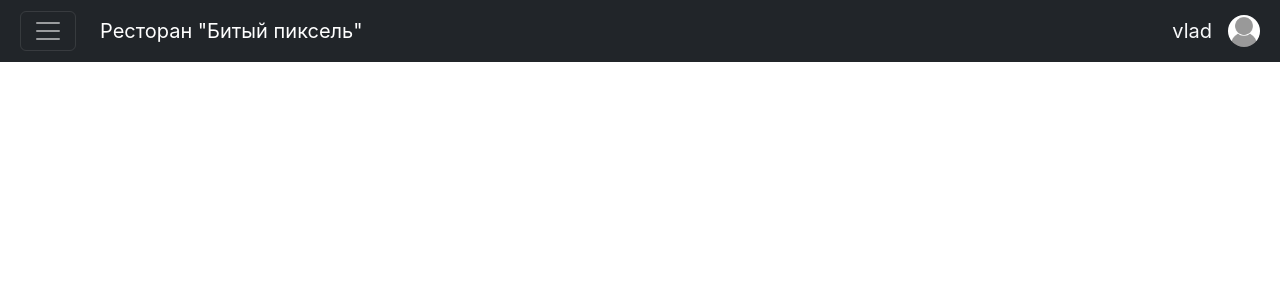
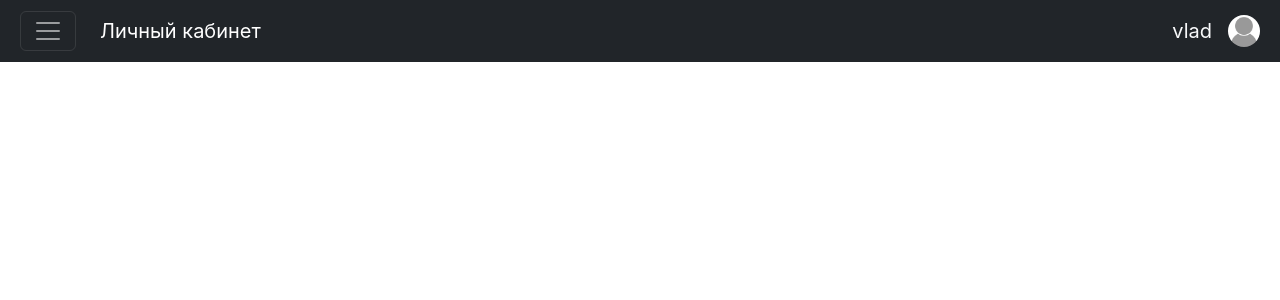
Before and after one commit to VladBrok/frontend-dev-test-task, a React (Vite) app: page / in a window 1280 px wide. Both pictures are taken after a click on the button "Регистрация". Shown: the top 300 px of the page. Built offline with nearby package versions, Linux system fonts and the light colour scheme.

Commit message:
change header title

```diff
--- a/src/components/header/header.tsx
+++ b/src/components/header/header.tsx
@@ -54,6 +54,10 @@ export default function Header() {
 
   const spinner = <Spinner animation="grow" className="mx-auto mt-5" />
 
+  const title = MENU_LINKS.find(
+    (link) => link.route === location.pathname,
+  )?.name
+
   return (
     <div>
       <Navbar
@@ -66,9 +70,7 @@ export default function Header() {
         <Container fluid>
           <div className="d-flex gap-4">
             <Navbar.Toggle onClick={() => setIsMenuOpen((prev) => !prev)} />
-            <Navbar.Brand href="#">
-              Ресторан &quot;Битый пиксель&quot;
-            </Navbar.Brand>
+            <Navbar.Brand href="#">{title}</Navbar.Brand>
           </div>
           <div className="d-flex gap-3 align-items-center">
             <Navbar.Text className="text-light fs-5">{user?.login}</Navbar.Text>
```
